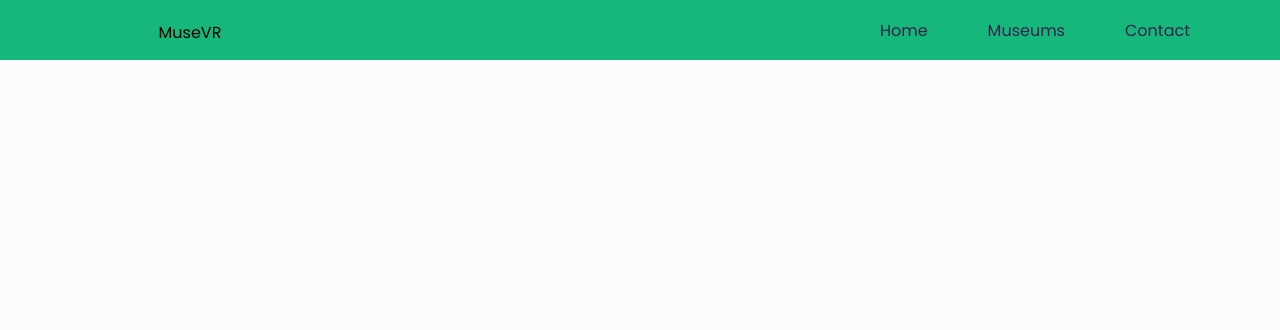
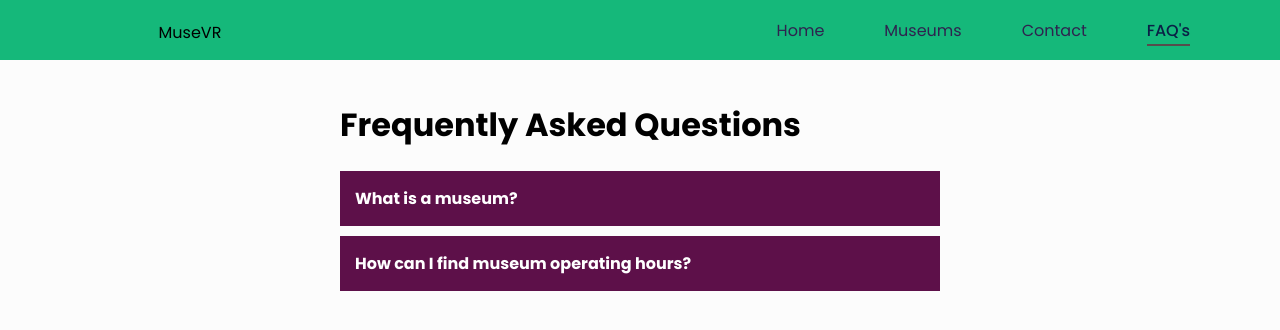
Before and after one commit to karamlyy/museVR, a React (Vite) app: page /faqs in a window 1280 px wide. Shown: the top 330 px of the page. Built offline with nearby package versions, Linux system fonts and the light colour scheme.

Commit message:
faqs added

```diff
--- a/src/App.jsx
+++ b/src/App.jsx
@@ -9,6 +9,7 @@ import MuseumDetail from './components/MuseumDetail/MuseumDetail';
 import Navbar from './components/Navbar/Navbar';
 import Home from './components/Home/Home';
 import Contact from './components/Contact/Contact';
+import FAQ from './components/FAQs/FAQ';
 
 function App() {
   return (
@@ -20,7 +21,7 @@ function App() {
           <Route path="/museums" element={<MuseumList />} />
           <Route path="/contact" element={<Contact />} />
           <Route path="/museum/:id" element={<MuseumDetail />} />
-
+          <Route path="/faqs" element={<FAQ/>}/>
         </Routes>
 
 
--- /dev/null
+++ b/src/components/FAQs/FAQ.css
@@ -0,0 +1,32 @@
+.faq-container {
+    max-width: 600px;
+    margin: 0 auto;
+    padding: 20px;
+}
+
+.faq-item {
+    cursor: pointer;
+    margin-bottom: 10px;
+    overflow: hidden;
+}
+
+.faq-question {
+    padding: 15px;
+    background-color: #5D1049;
+    color: #FFFFFF;
+    font-weight: bold;
+}
+
+.faq-answer {
+    max-height: 0;
+    overflow: hidden;
+    transition: max-height 0.3s ease-out;
+    background-color: #f8f8f8;
+    padding: 0 15px;
+}
+
+.faq-item.open .faq-answer {
+    max-height: 100px;
+    padding: 15px;
+    transition: max-height 0.5s ease-in;
+}
--- /dev/null
+++ b/src/components/FAQs/FAQ.jsx
@@ -0,0 +1,41 @@
+import React, { useState } from 'react';
+import './FAQ.css'; // Make sure to create this CSS file for styling
+
+const faqs = [
+  {
+    question: "What is a museum?",
+    answer: "A museum is an institution that cares for (conserves) a collection of artifacts and other objects of artistic, cultural, historical, or scientific importance."
+  },
+  {
+    question: "How can I find museum operating hours?",
+    answer: "Operating hours vary by museum. Please check the specific museum's detail page on our site for the most up-to-date information."
+  },
+  // Add more FAQs as needed
+];
+
+const FAQ = () => {
+  return (
+    <div className="faq-container">
+      <h1>Frequently Asked Questions</h1>
+      {faqs.map((faq, index) => (
+        <FAQItem key={index} faq={faq} />
+      ))}
+    </div>
+  );
+};
+
+const FAQItem = ({ faq }) => {
+    const [isOpen, setIsOpen] = useState(false);
+
+    const toggleOpen = () => setIsOpen(!isOpen);
+
+    return (
+      <div className={`faq-item ${isOpen ? 'open' : ''}`} onClick={toggleOpen}>
+        <div className="faq-question">{faq.question}</div>
+        <div className="faq-answer">{faq.answer}</div>
+      </div>
+    );
+  };
+
+
+export default FAQ;
--- a/src/components/Navbar/Navbar.jsx
+++ b/src/components/Navbar/Navbar.jsx
@@ -36,6 +36,10 @@ const Navbar = () => {
               <NavLink to="/contact">Contact</NavLink>
             </li>
 
+            <li>
+              <NavLink to="faqs">FAQ's</NavLink>
+            </li>
+
 
           </ul>
         </div>
```
